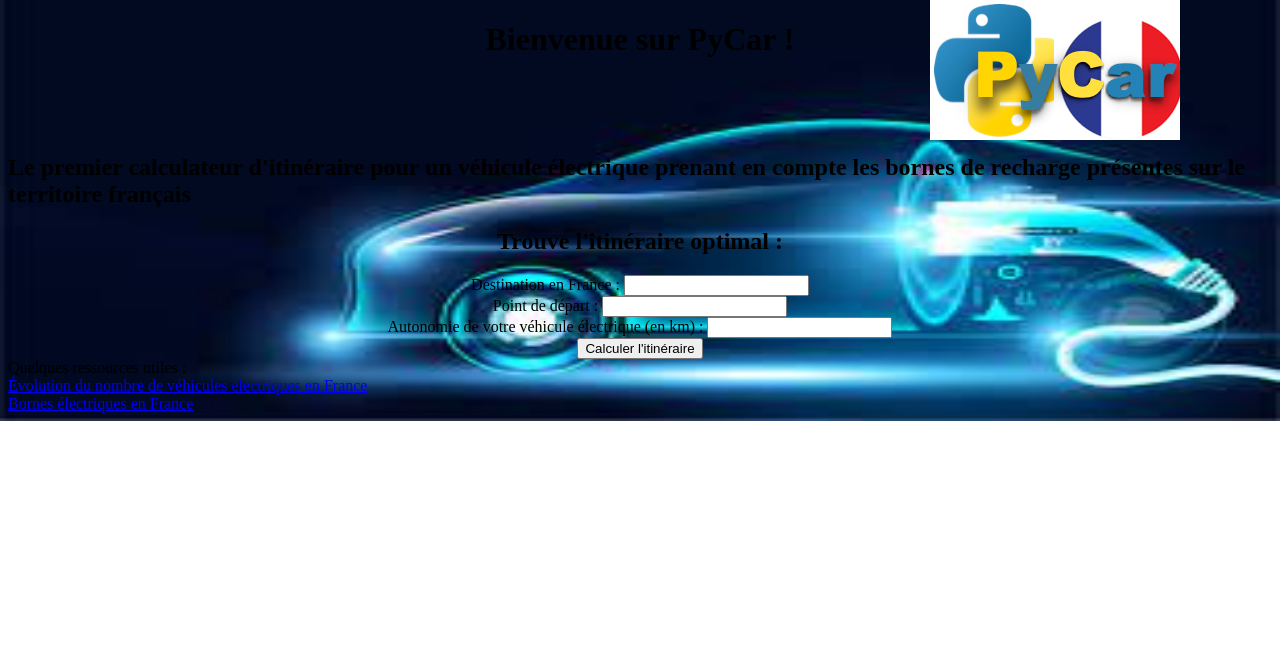
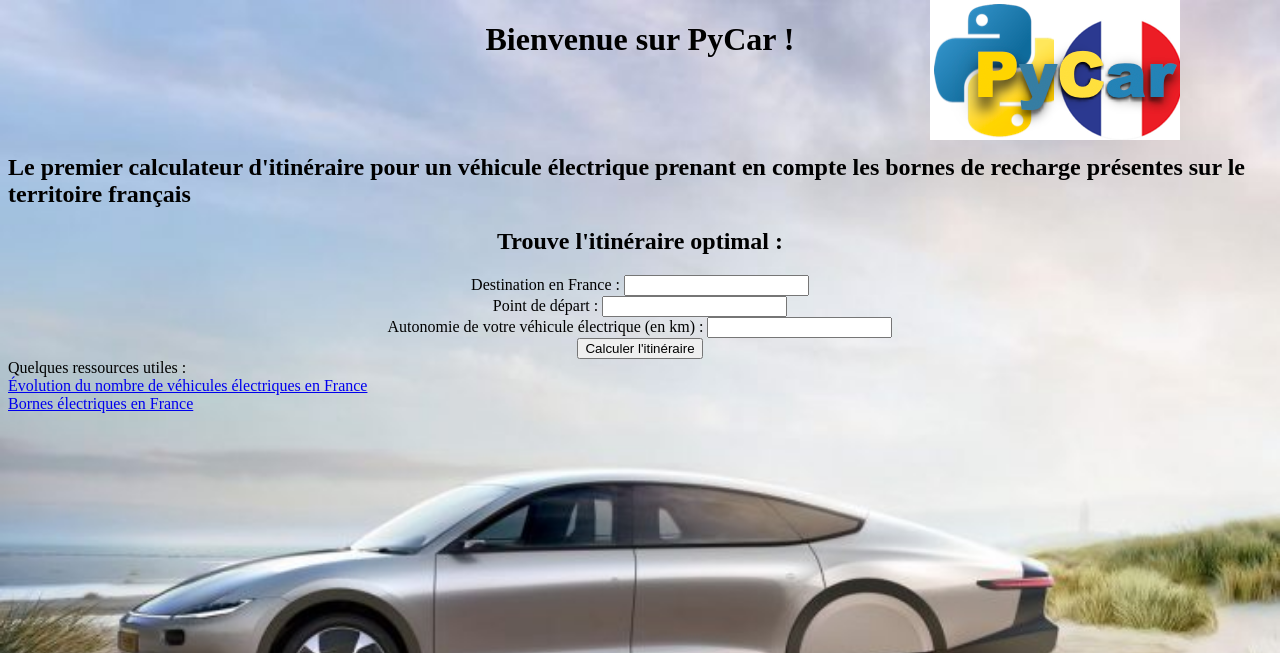
Before and after one commit to antoine-palazz/PyCar, a Flask app: page / in a window 1280 px wide. Shown: the top 653 px of the page. Run offline with Flask 3, Linux system fonts and the light colour scheme; parts of the project's set-up code (start-up, migrations or seed data) failed here and were passed over.

Commit message:
Update index.html

```diff
--- a/Application/templates/index.html
+++ b/Application/templates/index.html
@@ -39,10 +39,10 @@
 
 
 	body {
-            background-image: url("{{ url_for('static', filename='images.jpeg') }}");
+            background-image: url("{{ url_for('static', filename='fond1.jpeg') }}");
             background-color: rgba(255, 255, 255, 0.1); /* Couleur de fond avec opacité */
             background-repeat: no-repeat;
-            background-size: 100% 100%;
+            background-size: 100% auto;
         }
 
 	</style>
```
